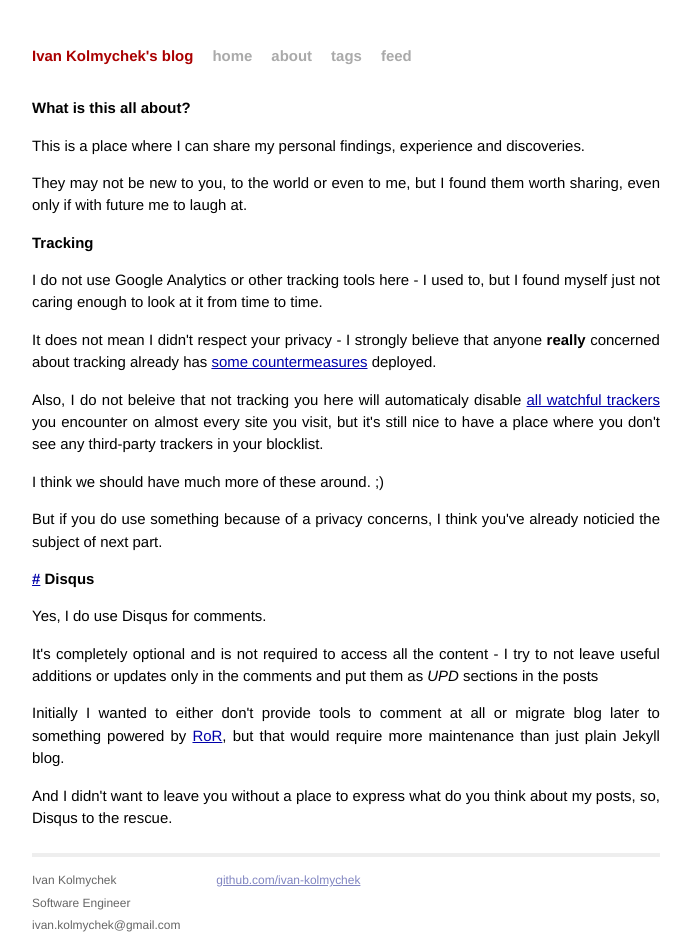
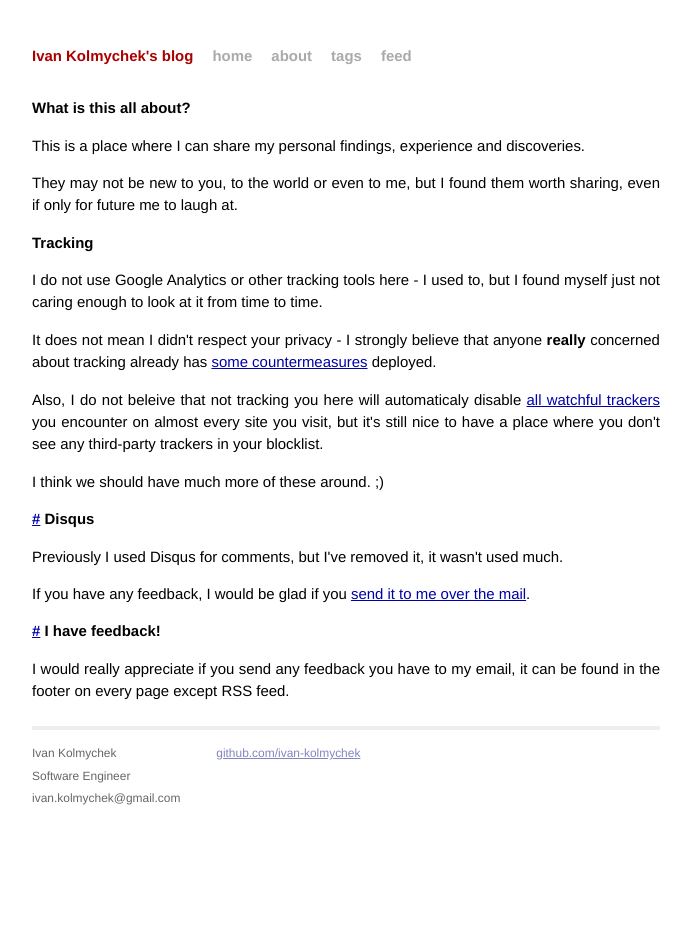
Before and after one commit to ivan-kolmychek/ivan-kolmychek.github.io, a Jekyll site: the page built from about/index.html, in a window 1280 px wide. Shown: the whole page, without its empty margins (294-985 px from the left). Built offline with Jekyll 4.4.1, drawn with Linux system fonts in a browser that asks for light colours.

Commit message:
Update about page

```diff
--- a/about/index.html
+++ b/about/index.html
@@ -5,7 +5,7 @@ layout: default
 <div id="blog">
   <h1>What is this all about?</h1>
   <p>This is a place where I can share my personal findings, experience and discoveries.</p>
-  <p>They may not be new to you, to the world or even to me, but I found them worth sharing, even only if with future me to laugh at.</p>
+  <p>They may not be new to you, to the world or even to me, but I found them worth sharing, even if only for future me to laugh at.</p>
 </div>
 <div id='tracking'>
   <h1>Tracking</h1>
@@ -13,12 +13,12 @@ layout: default
   <p>It does not mean I didn't respect your privacy - I strongly believe that anyone <b>really</b> concerned about tracking already has <a href="/tags/#privacy">some countermeasures</a> deployed.</p>
   <p>Also, I do not beleive that not tracking you here will automaticaly disable <a href="http://www.mondaynote.com/2015/07/20/20-home-pages-500-trackers-loaded-%E2%80%A8media-succumbs-to-monitoring-frenzy/">all watchful trackers</a> you encounter on almost every site you visit, but it's still nice to have a place where you don't see any third-party trackers in your blocklist.</p>
   <p>I think we should have much more of these around. ;)</p>
-  <p>But if you do use something because of a privacy concerns, I think you've already noticied the subject of next part.</p>
 </div>
 <div id='disqus'>
   <h1><a href='#disqus'>#</a><span> Disqus</span></h1>
-  <p>Yes, I do use Disqus for comments.</p>
-  <p>It's completely optional and is not required to access all the content - I try to not leave useful additions or updates only in the comments and put them as <i>UPD</i> sections in the posts</p>
-  <p>Initially I wanted to either don't provide tools to comment at all or migrate blog later to something powered by <a href="/tags/#rails">RoR</a>, but that would require more maintenance than just plain Jekyll blog.</p>
-  <p>And I didn't want to leave you without a place to express what do you think about my posts, so, Disqus to the rescue.</p>
+  <p>Previously I used Disqus for comments, but I've removed it, it wasn't used much.</p>
+  <p>If you have any feedback, I would be glad if you <a href="#feedback">send it to me over the mail</a>.</p>
+<div id='feedback'>
+  <h1><a href="#feedback">#</a><span> I have feedback!</span></h1>
+  <p>I would really appreciate if you send any feedback you have to my email, it can be found in the footer on every page except RSS feed.</p>
 </div>
```
